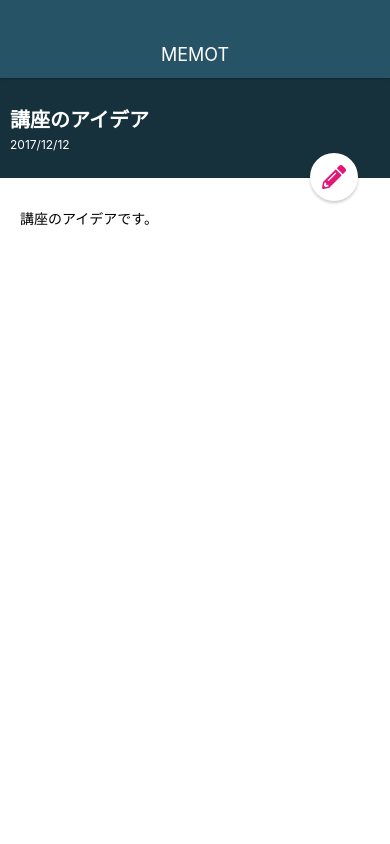
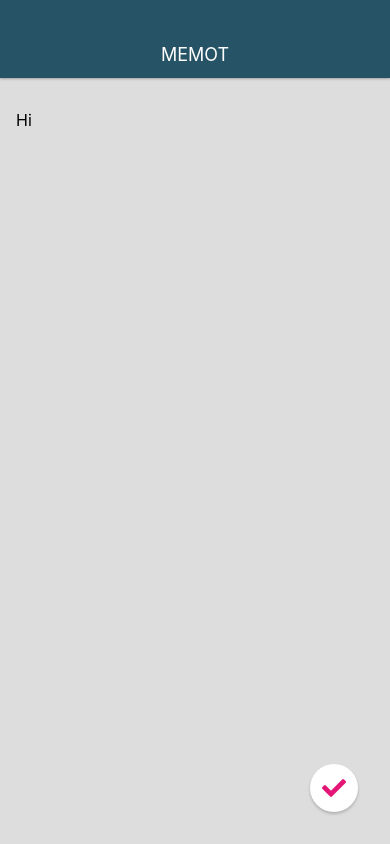
Before and after one commit to uma306/MemoApp, a React Native app: screen / in a window 390 px wide. Built offline with nearby package versions, Linux system fonts and the light colour scheme.

Commit message:
Create MemoEditScreen

```diff
--- a/App.js
+++ b/App.js
@@ -2,13 +2,13 @@
 import { StyleSheet, View } from 'react-native';
 
 import Appbar from './src/components/Appbar';
-import MemoDetailScreen from './src/screens/MemoDetailScreen';
+import MemoEditScreen from './src/screens/MemoEditScreen';
 
 export default function App() {
   return (
     <View style={styles.container}>
       <Appbar />
-      <MemoDetailScreen />
+      <MemoEditScreen />
     </View>
   );
 }
--- a/src/elements/CircleButton.js
+++ b/src/elements/CircleButton.js
@@ -7,7 +7,8 @@
 
 const CustomIcon = createIconSet({
   pencil: '\uf303',
-  plus: '\uf067'
+  plus: '\uf067',
+  check: '\uf00c',
 }, 'FontAwsome');
 
 class CircleButton extends React.Component {
@@ -15,7 +16,7 @@
     fontLoaded: false,
   }
 
-  async componentWillMount() {
+  async componentDidMount() {
     await Font.loadAsync({
       FontAwsome: fontAwsome,
     });
--- /dev/null
+++ b/src/screens/MemoEditScreen.js
@@ -0,0 +1,33 @@
+import React from 'react';
+import { StyleSheet, View, TextInput } from 'react-native';
+
+import CircleButton from '../elements/CircleButton';
+
+class MemoEditScreen extends React.Component {
+  render() {
+    return (
+      <View style={styles.container}>
+        <TextInput style={styles.memoEditInput} multiline value="Hi" />
+        <CircleButton name="check" color="white" style={styles.editButton} />
+      </View>
+    );
+  }
+}
+
+const styles = StyleSheet.create({
+  container: {
+    flex: 1,
+    width: '100%',
+  },
+  memoEditInput: {
+    backgroundColor: '#ddd',
+    flex: 1,
+    paddingTop: 32,
+    paddingRight: 16,
+    paddingLeft: 16,
+    paddingBottom: 16,
+    fontSize: 16,
+  },
+});
+
+export default MemoEditScreen;
```
